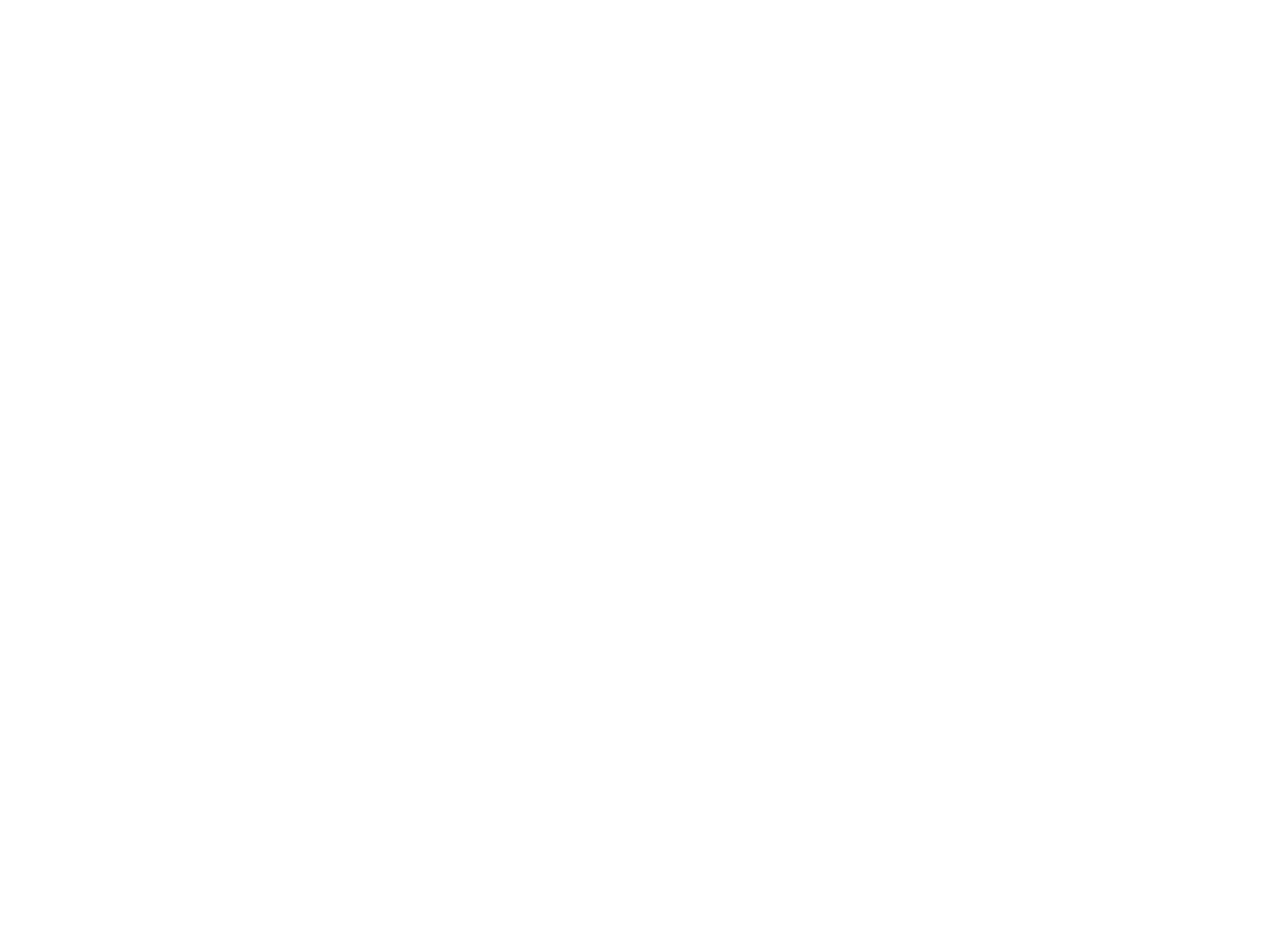
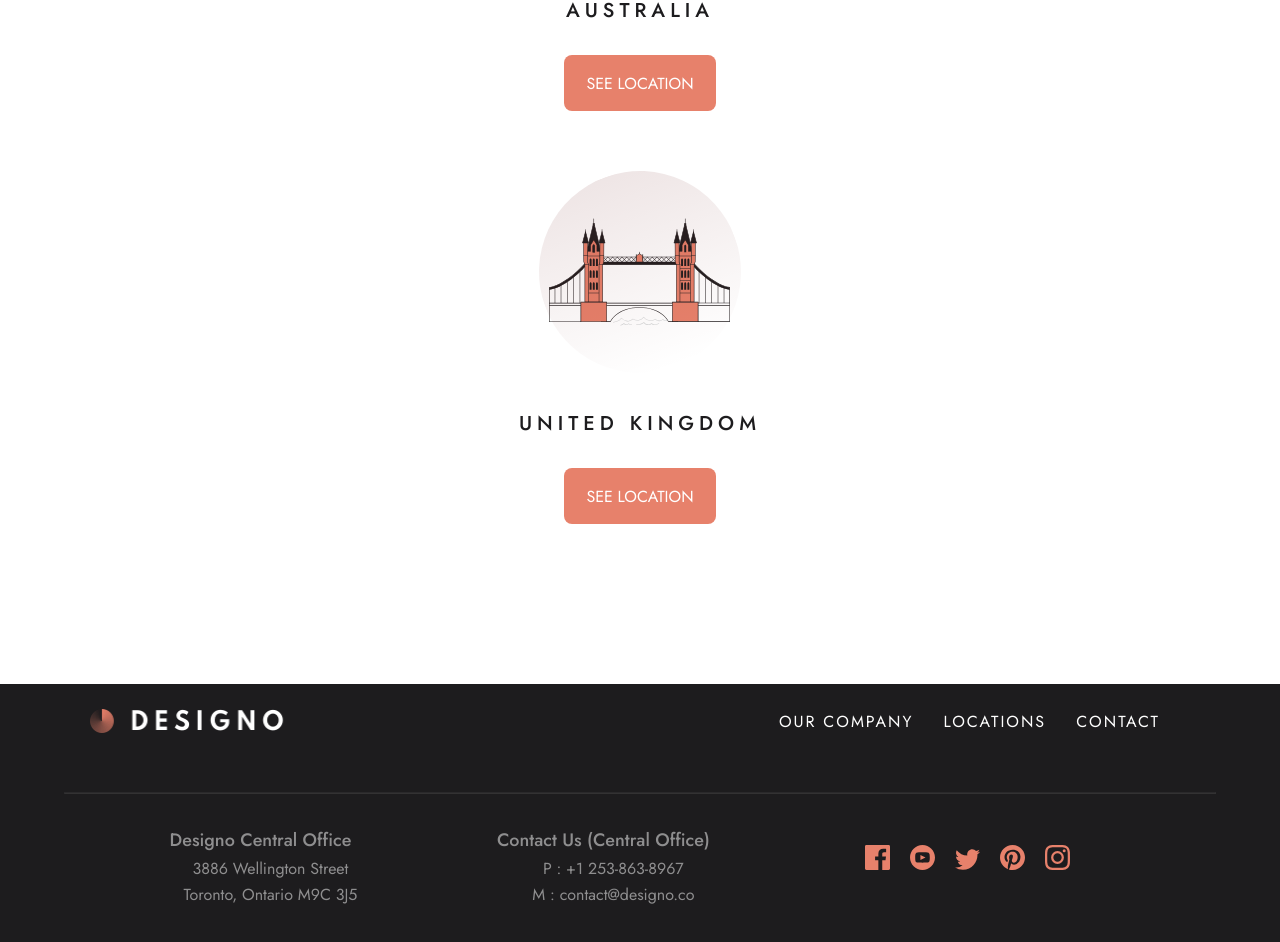
Before and after one commit to Aryaman2803/Designo, a React (Create React App) app: page /contact in a window 1280 px wide. Shown: the part 1594-2536 px from the top of the page. Before the commit the page ends 819 px from the top, so only its background shows below. Built offline with nearby package versions, Linux system fonts and the light colour scheme.

Commit message:
contact page styled

```diff
--- a/src/Contact.js
+++ b/src/Contact.js
@@ -2,6 +2,11 @@
 import NavBar from "./NavBar";
 import "./Contact.scss";
 import circles from "./starter/assets/contact/mobile/bg-pattern-hero-contact-mobile.svg";
+import Location from "./Location";
+import australia from "./starter/assets/shared/desktop/illustration-australia.svg";
+import canada from "./starter/assets/shared/desktop/illustration-canada.svg";
+import uk from "./starter/assets/shared/desktop/illustration-united-kingdom.svg";
+import Footer from "./Footer";
 
 export default function Contact() {
   return (
@@ -37,6 +42,12 @@
           </form>
         </div>
       </section>
+      <section className="locations">
+        <Location name="Canada" image={canada} />
+        <Location name="Australia" image={australia} />
+        <Location name="United Kingdom" image={uk} />
+      </section>
+      <Footer showContact={false} />
     </div>
   );
 }
--- a/src/Contact.scss
+++ b/src/Contact.scss
@@ -8,6 +8,7 @@
     position: relative;
     overflow: hidden;
     z-index: 4;
+    margin-bottom: 12rem;
     img {
       position: absolute;
       left: -30%;
@@ -80,4 +81,11 @@
       }
     }
   }
+  .locations {
+    display: flex;
+    flex-direction: column;
+    justify-content: center;
+    align-items: center;
+    margin-bottom: 0rem;
+  }
 }
--- a/src/Footer.js
+++ b/src/Footer.js
@@ -8,7 +8,7 @@
 import circles from "./starter/assets/shared/mobile/bg-pattern-design-pages-intro-mobile.svg";
 import { useMediaQuery } from "react-responsive";
 import "./Footer.scss";
-export default function Footer() {
+export default function Footer(props) {
   const isMobile = useMediaQuery({
     query: "(max-device-width: 600px)",
   });
@@ -17,21 +17,30 @@
   });
 
   return (
-    <div className="Footer">
+    <div
+      className="Footer"
+      style={{
+        paddingTop: props.showContact ? "30rem" : "10rem",
+        marginTop: props.showContact ? "20rem" : "10rem",
+      }}
+    >
+      {props.showContact && (
         <div className="Footer-contact">
           <img src={circles} alt="circles" />
           <div className="contact-text-wrap">
             <div className="div">
               <h2>Let's talk about your project</h2>
               <p>
-              Ready to take it to the next level? Contact us today and find out
-              how our expertise can help your business grow.
+                Ready to take it to the next level? Contact us today and find
+                out how our expertise can help your business grow.
               </p>
             </div>
 
             <button>Get in Touch</button>
           </div>
         </div>
+      )}
+
       <div className="Footer-content">
         {isMobile && (
           <>
```
Lines whose indentation alone changed are shown as unchanged.
